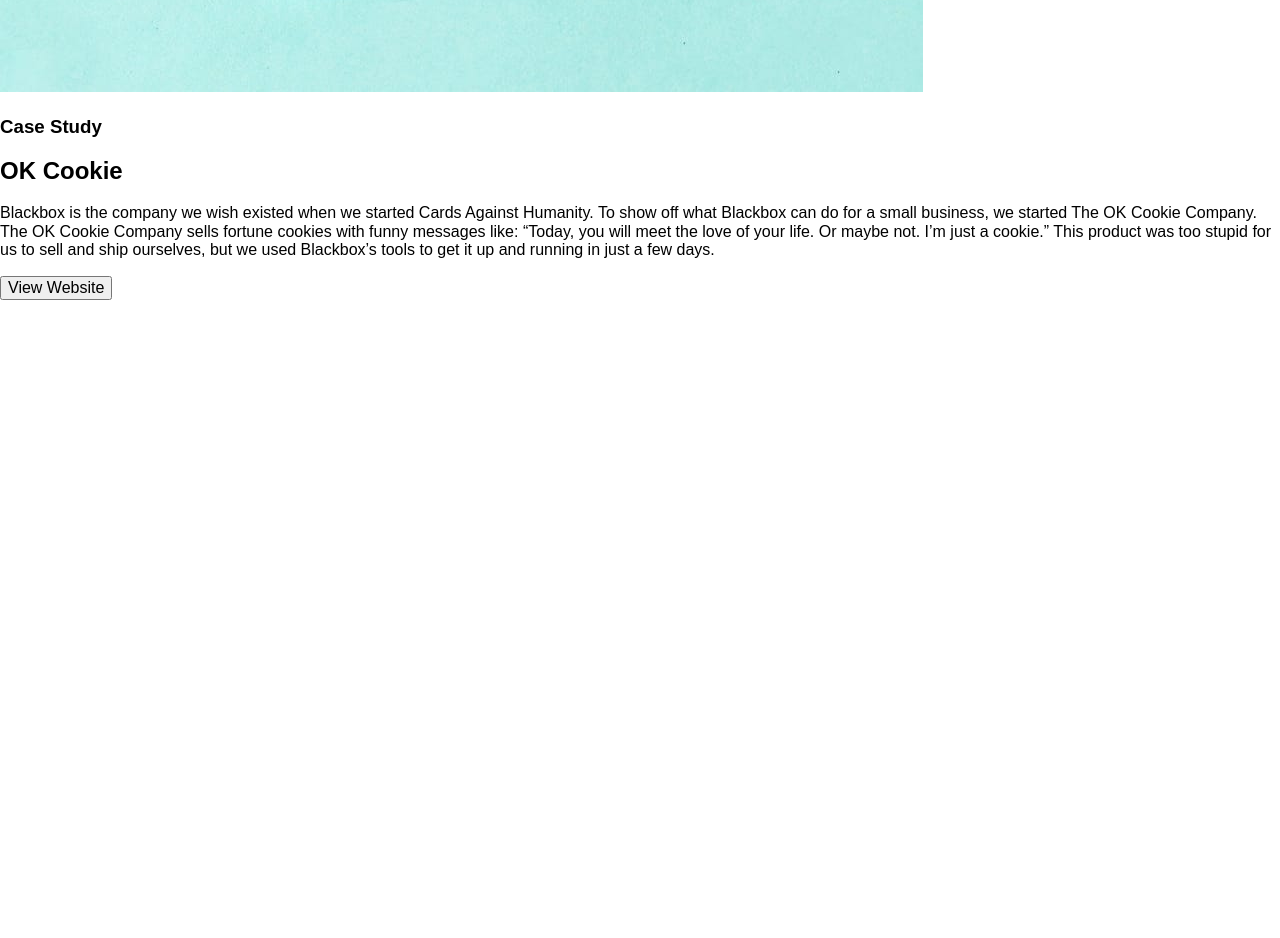
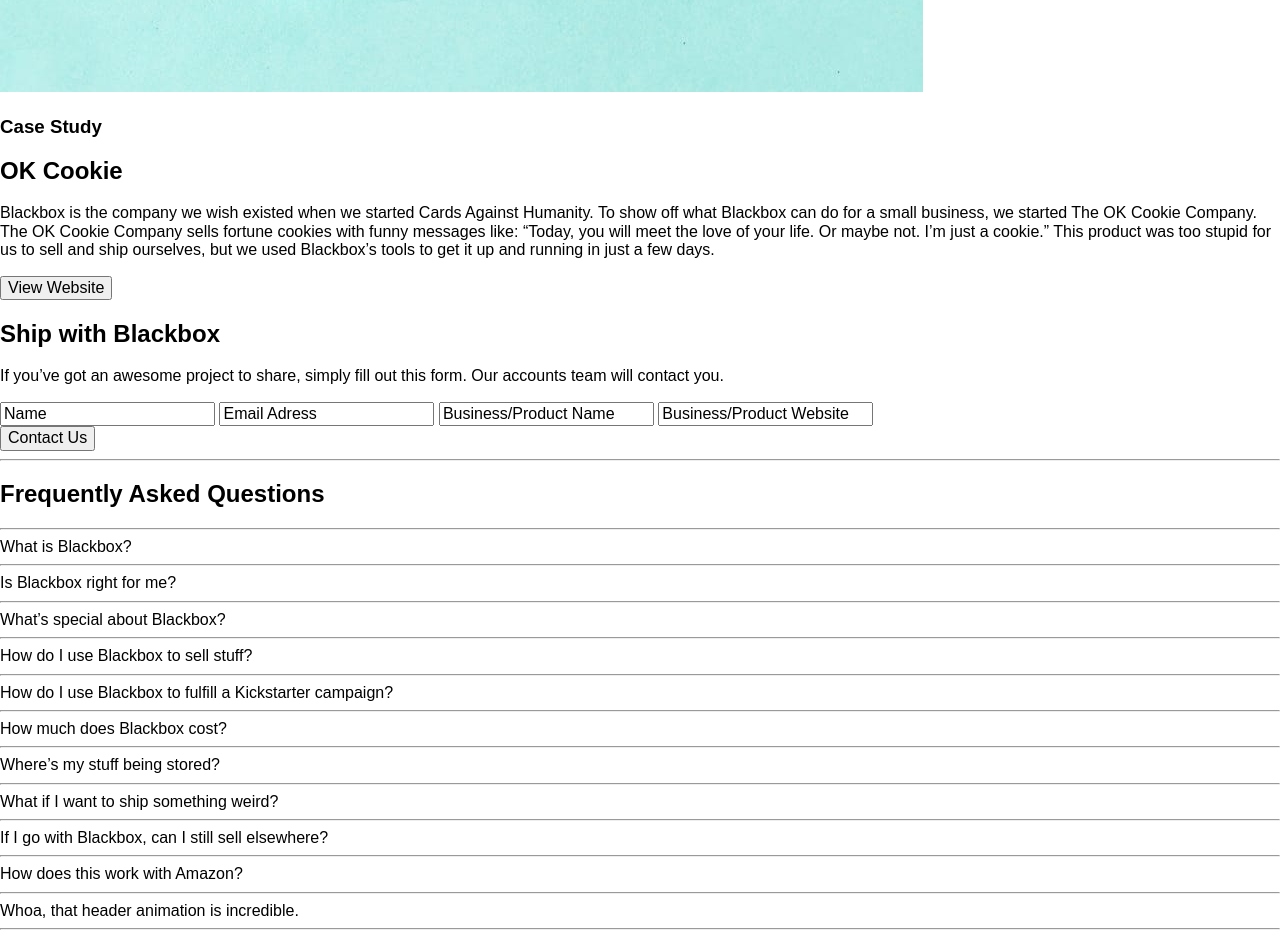
Before and after one commit to AnaSapuri/Proyecto, a website: page index.html in a window 1280 px wide. Shown: the part 1114-2052 px from the top of the page. Before the commit the page ends 1414 px from the top, so only its background shows below. Drawn offline with nearby package versions, Linux system fonts and the light colour scheme; files that its build step writes are made by us from their sources; files whose address does not match are found by name.

Commit message:
Section 5 Done HTML

```diff
--- a/index.html
+++ b/index.html
@@ -91,5 +91,66 @@
 
 		</div>
 	</section>
+<!-- Section Four -->
+	<section class="secFo">
+		<div class="secFotext">
+			<h2>
+				Ship with Blackbox
+			</h2>
+			<p>
+				If you’ve got an awesome project to share, simply fill out this form. Our accounts team will contact you.
+			</p>
+		</div>
+		<div class="secFoform">
+			<form action="">
+				<input name="Name" type="text" value="Name" />
+				<input name="Email Adress" type="text" value="Email Adress" />
+				<input name="Business/Product Name" type="text" value="Business/Product Name" />
+				<input name="Business/Product Website" type="text" value="Business/Product Website" />
+			</form>
+		</div>
+		<div class="secFoButton">
+			<button class="button">
+				Contact Us
+			</button>
+		</div>
+	</section>
+<!-- Section Five -->
+	<section class="secFiv">
+		<div class="secFivtittle">
+			<hr>
+			<h2>
+				Frequently Asked Questions
+			</h2>
+		</div>
+		<div class="secFivqu">
+			 <hr>
+			 What is Blackbox?
+			 <hr>
+			 Is Blackbox right for me?
+			 <hr>
+			 What’s special about Blackbox?
+			 <hr>
+			 How do I use Blackbox to sell stuff?
+			 <hr>
+			 How do I use Blackbox to fulfill a Kickstarter campaign?
+			 <hr>
+			 How much does Blackbox cost?
+			 <hr>
+			 Where’s my stuff being stored?
+			 <hr>
+			 What if I want to ship something weird?
+			 <hr>
+			 If I go with Blackbox, can I still sell elsewhere?
+			 <hr>
+			 How does this work with Amazon?
+			 <hr>
+			 Whoa, that header animation is incredible.
+			 <hr>
+		</div>
+	</section>
+
+
+
 </body>
 </html>
```
